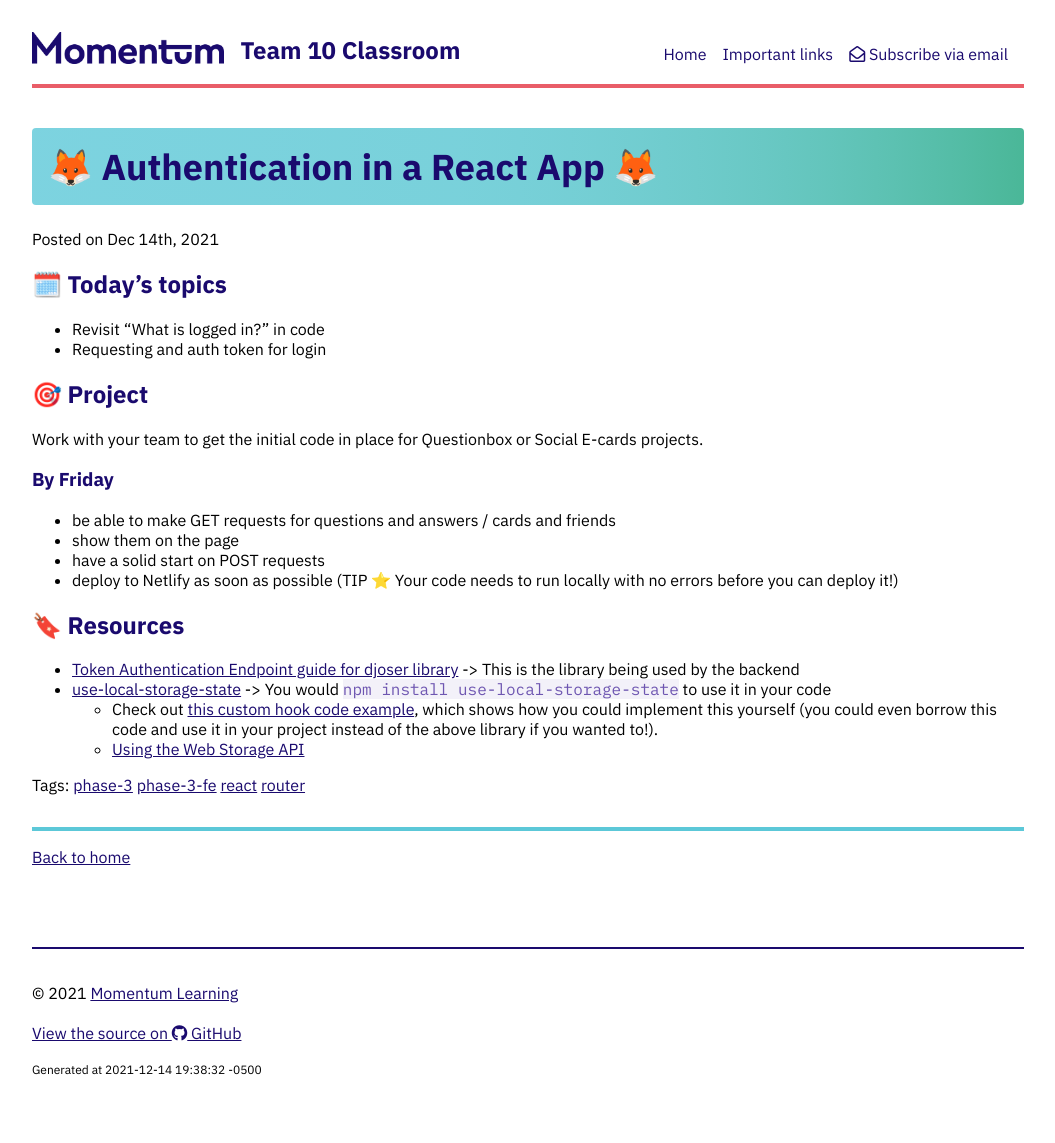
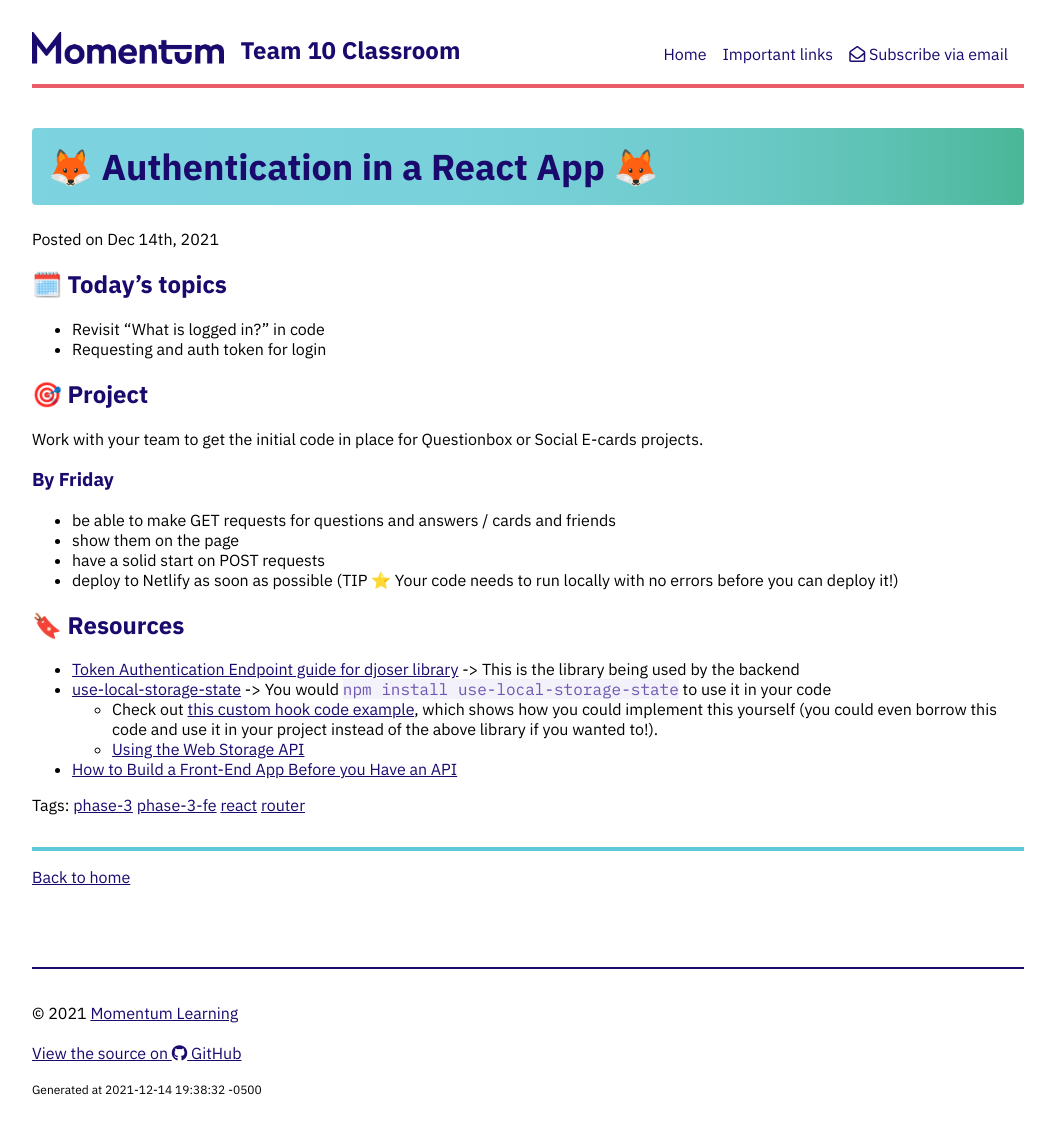
Before and after one commit to Momentum-Team-10/momentum-team-10.github.io, a Jekyll site: the page built from _posts/2021-12-14-fe-auth.md, in a window 1280 px wide. Shown: the whole page, without its empty margins (112-1167 px from the left). Built offline with Jekyll 4.4.1, drawn with Linux system fonts in a browser that asks for light colours; nearby versions of some CDN libraries.

Commit message:
Add a link to dev.to article

```diff
--- a/_posts/2021-12-14-fe-auth.md
+++ b/_posts/2021-12-14-fe-auth.md
@@ -26,3 +26,4 @@ Work with your team to get the initial code in place for Questionbox or Social E
 - [use-local-storage-state](https://github.com/astoilkov/use-local-storage-state) -> You would `npm install use-local-storage-state` to use it in your code
   - Check out [this custom hook code example](https://usehooks.com/useLocalStorage/), which shows how you could implement this yourself (you could even borrow this code and use it in your project instead of the above library if you wanted to!).
   - [Using the Web Storage API](https://developer.mozilla.org/en-US/docs/Web/API/Web_Storage_API/Using_the_Web_Storage_API)
+- [How to Build a Front-End App Before you Have an API](https://dev.to/momentum/how-to-build-a-front-end-app-before-you-have-an-api-3ai3)
```
